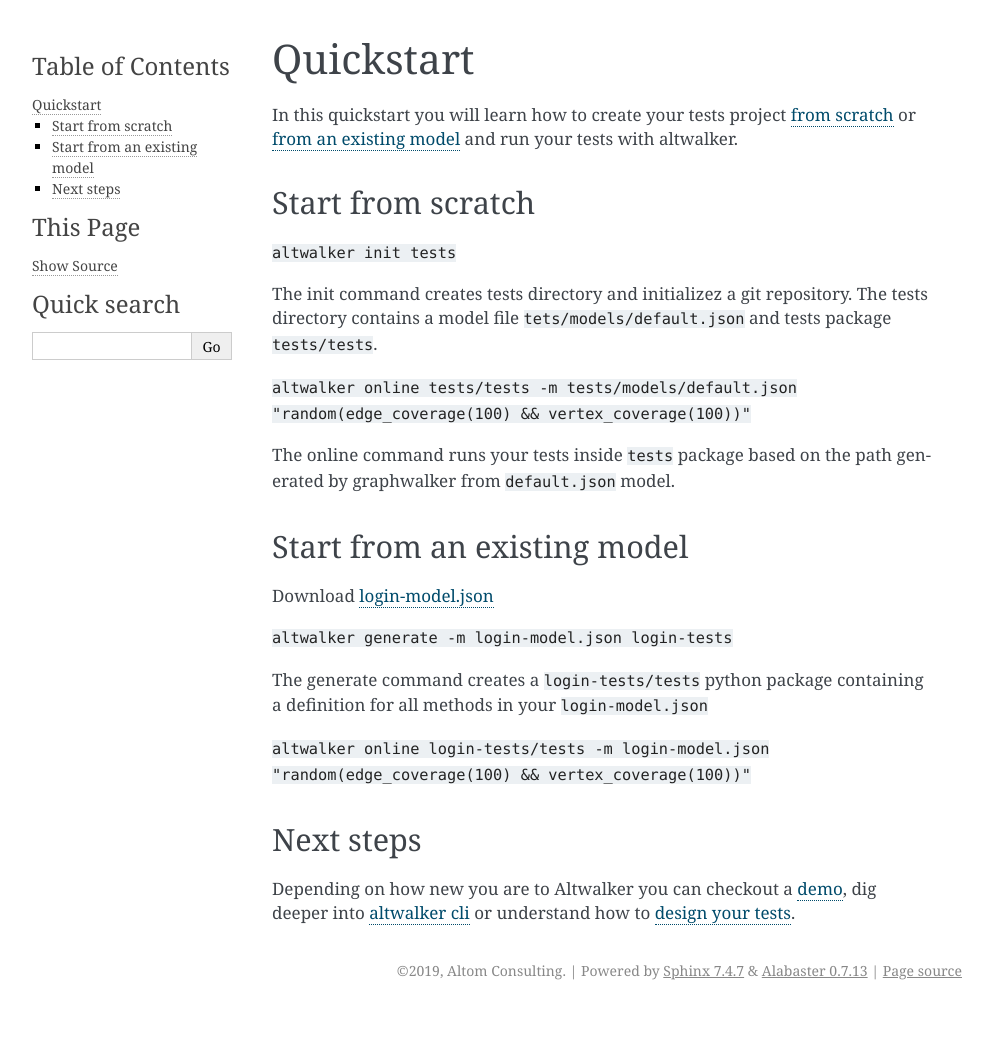
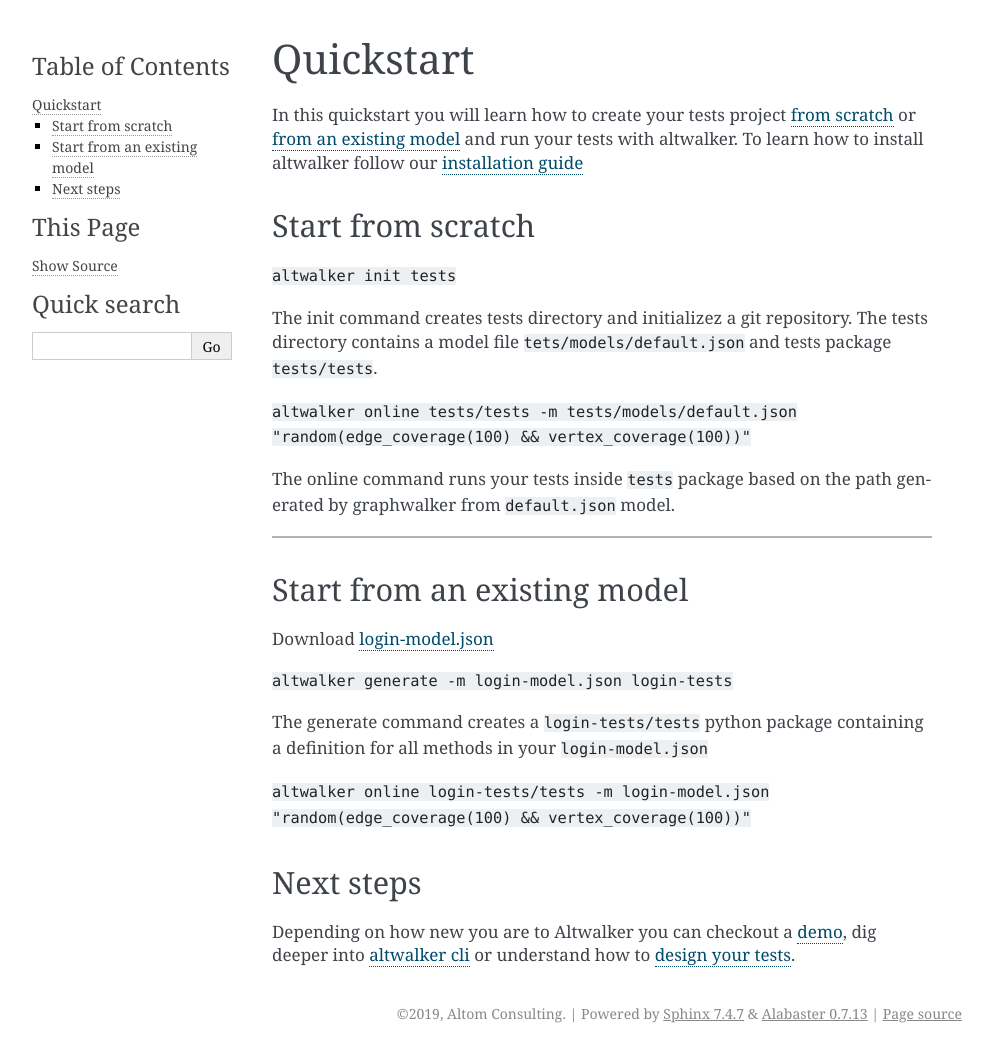
Before and after one commit to altwalker/altwalker, a Sphinx documentation site: the page built from docs/quickstart.md, in a window 1280 px wide. Shown: the whole page, without its empty margins (148-1141 px from the left). Built offline with Sphinx 7.4.7, drawn with Linux system fonts in a browser that asks for light colours; pages that are not in the unit, such as notebooks, are missing from menus; before the commit the page ends 1010 px from its top, so only the background shows below that.

Commit message:
added installation and readability to quickstart

```diff
--- a/docs/quickstart.md
+++ b/docs/quickstart.md
@@ -1,7 +1,6 @@
 # Quickstart
 
-In this quickstart you will learn how to create your tests project [from scratch](#start-from-scratch) or [from an existing model](#start-from-an-existing-model) and run your tests with altwalker.
-
+In this quickstart you will learn how to create your tests project [from scratch](#start-from-scratch) or [from an existing model](#start-from-an-existing-model) and run your tests with altwalker. To learn how to install altwalker follow our [installation guide](./installation.md)
 
 ## Start from scratch
 
@@ -14,6 +13,7 @@
 
 The online command runs your tests inside `tests` package based on the path generated by graphwalker from `default.json` model.
 
+----
 
 ## Start from an existing model
 
```
